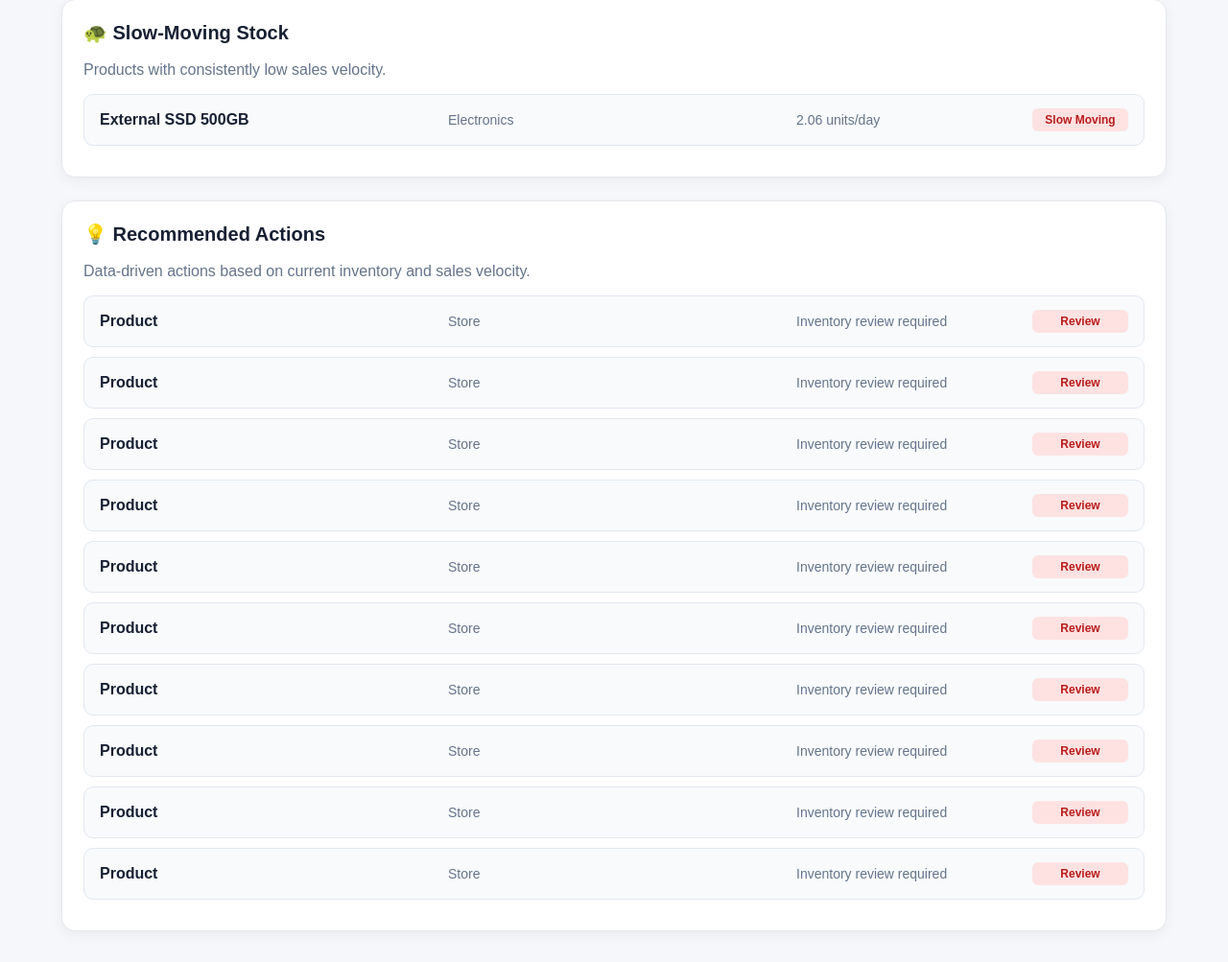
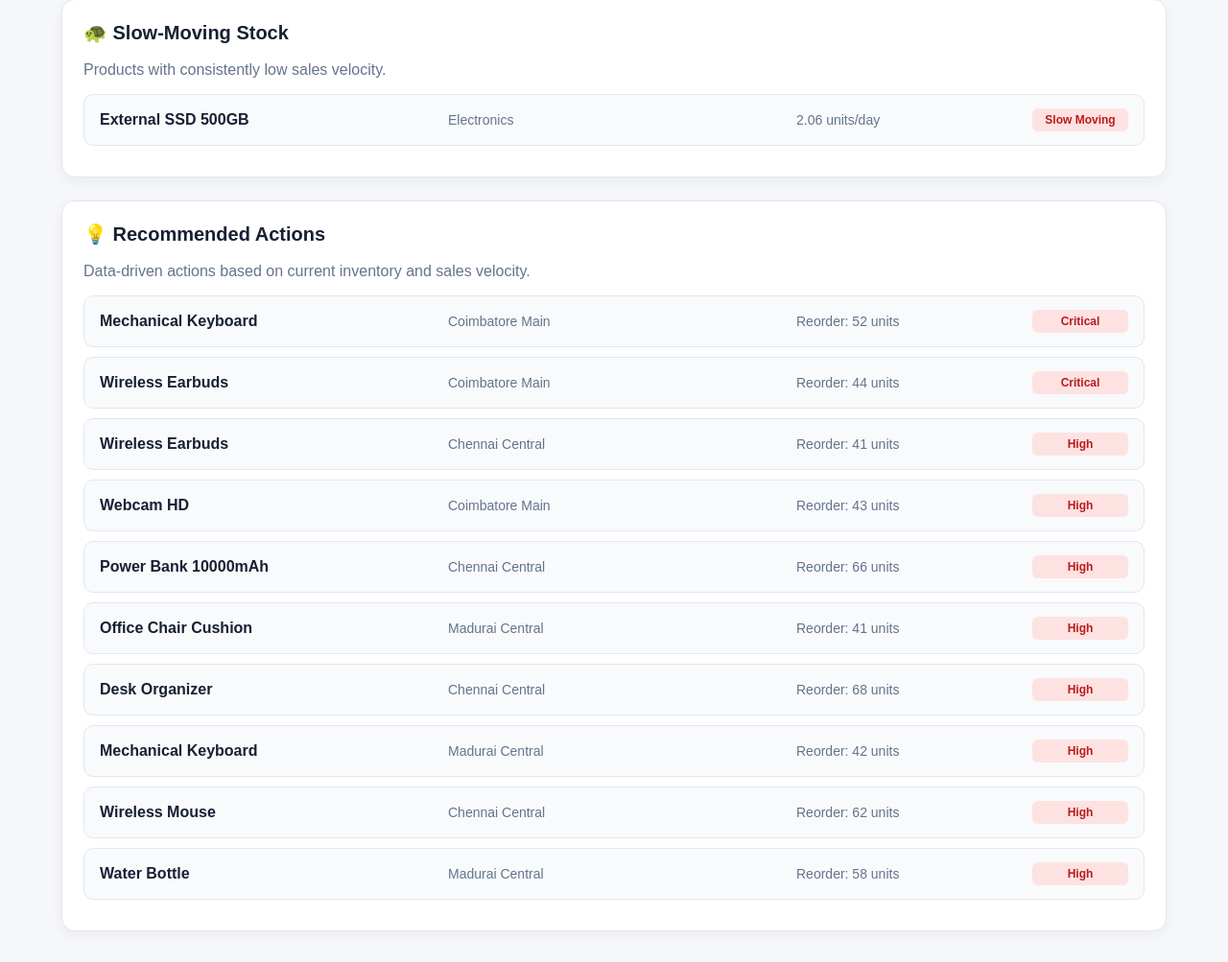
Before and after one commit to sowndharya2007-SA/RetailIQ, a Flask app: page / in a window 1280 px wide. Shown: the part 2300-3303 px from the top of the page at 96% size. Run offline with Flask 3, Linux system fonts and the light colour scheme.

Commit message:
Fix recommendation reorder display

```diff
--- a/templates/index.html
+++ b/templates/index.html
@@ -150,7 +150,8 @@
     <div class="card">
         <h2>💡 Recommended Actions</h2>
         <p>Data-driven actions based on current inventory and sales velocity.</p>
-        <div id="recommendations">Loading recommendations...</div>
+        <div id="recommendations">
+            Loading recommendations...</div>
     </div>
 </section>
 
@@ -210,25 +211,28 @@ function renderDashboard() {
     const recommendations = Array.isArray(data.recommendations)
         ? data.recommendations
         : [];
+
     const recommendationsBox =
         document.getElementById("recommendations");
+
     if (recommendations.length === 0) {
         recommendationsBox.innerHTML =
-        "<p>No immediate recommendations available.</p>";
+            "<p>No recommended actions available.</p>";
     } else {
         recommendationsBox.innerHTML = recommendations
             .slice(0, 10)
             .map(item => {
                 return `
                      <div class="alert">
-                    <strong>${item.product_name || "Product"}</strong>
-                    <span>${item.store_name || "Store"}</span>
+                        <strong>${item.product}</strong>
+
+                        <span>${item.store}</span>
+
                         <span>
-                        ${item.recommended_reorder !== undefined
-                            ? `Reorder: ${item.recommended_reorder} units`
-                            : "Inventory review required"}
+                        Reorder: ${item.recommended_order} units
                         </span>
-                    <b>${item.recommendation || "Review"}</b>
+
+                    <b>${item.priority}</b>
                 </div>
             `;
         })
```
Lines whose indentation alone changed are shown as unchanged.
